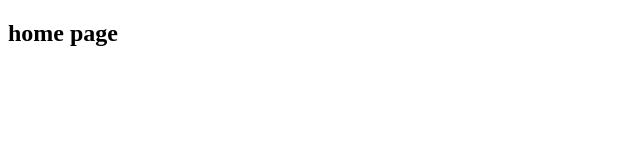
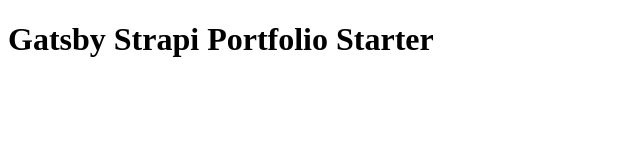
Before and after one commit to john-smilga/starter-project-gatsby-v3-strapi-portfolio, a Gatsby site: page / in a window 1280 px wide. Shown: the whole page, without its empty margins (0-640 px from the left). Built offline with nearby package versions, Linux system fonts and the light colour scheme; Gatsby itself is replaced by a stand-in of ours.

Commit message:
correct heading in index

```diff
--- a/src/pages/index.js
+++ b/src/pages/index.js
@@ -8,7 +8,7 @@
 const IndexPage = () => {
   return (
     <>
-      <h2>home page</h2>
+      <h1>Gatsby Strapi Portfolio Starter</h1>
     </>
   )
 }
```
